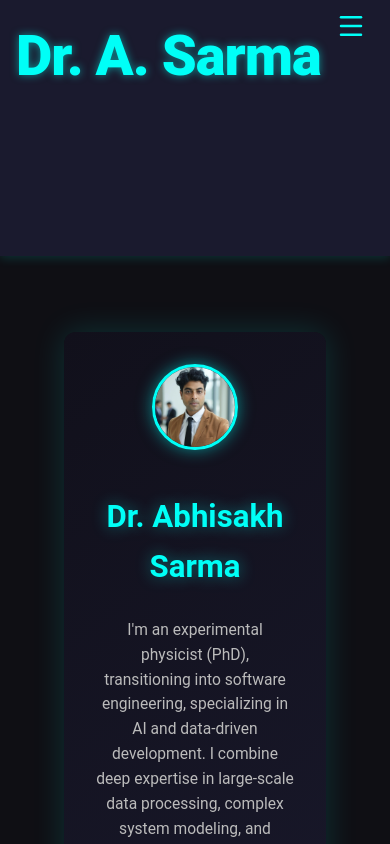
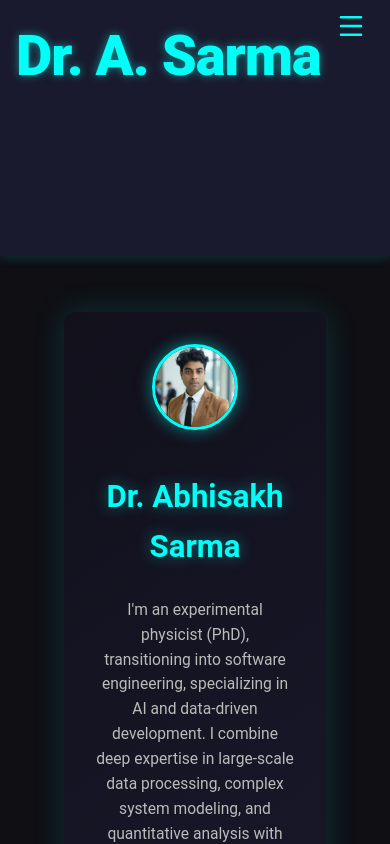
Before and after one commit to abhisakh/Advance_Portfolio, a React (Vite) app in the folder portfolio/: page / in a window 390 px wide. Shown: the top 844 px of the page. Built offline with nearby package versions, Linux system fonts and the light colour scheme.

Commit message:
Inside the meida of app.css the content-wrapper margin-top changed to - 40 px

```diff
--- a/portfolio/src/App.css
+++ b/portfolio/src/App.css
@@ -761,6 +761,6 @@ new @media (max-width: 768px) block.*/
 
 @media (max-width: 768px) {
   .content-wrapper {
-    margin-top: calc(var(--navbar-height) - 20px);
+    margin-top: calc(var(--navbar-height) - 40px);
   }
 }
```
